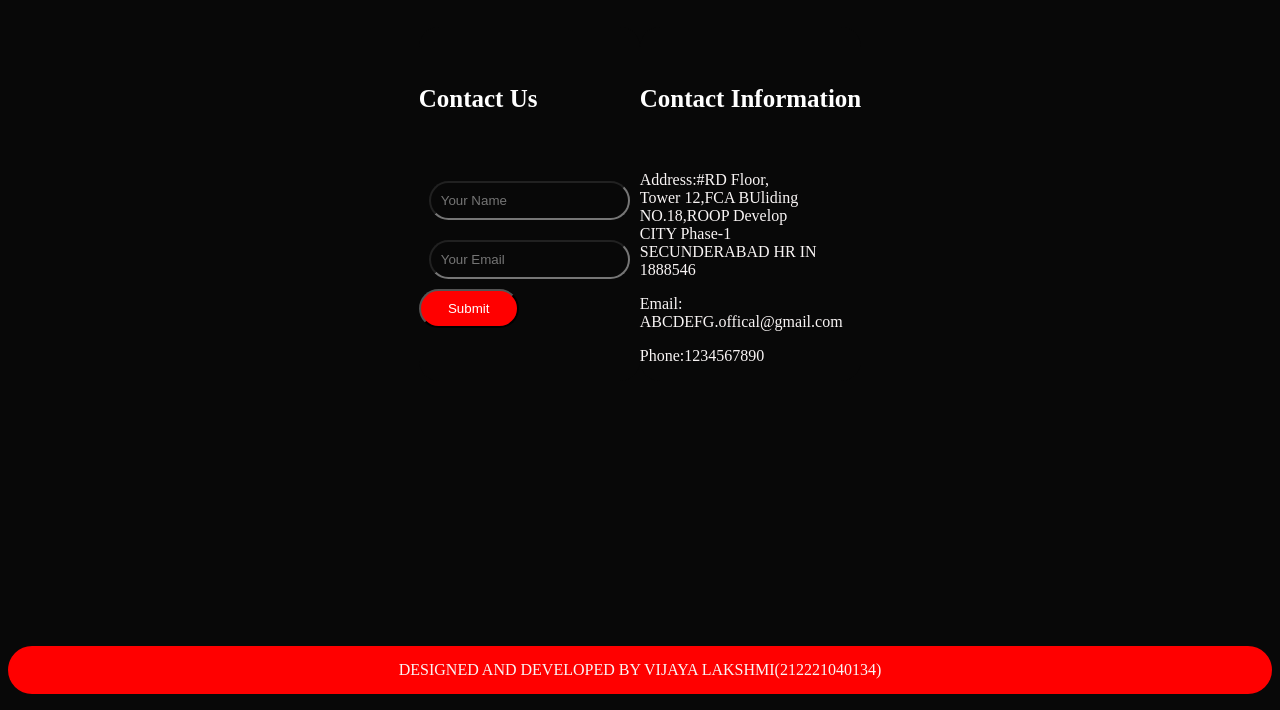
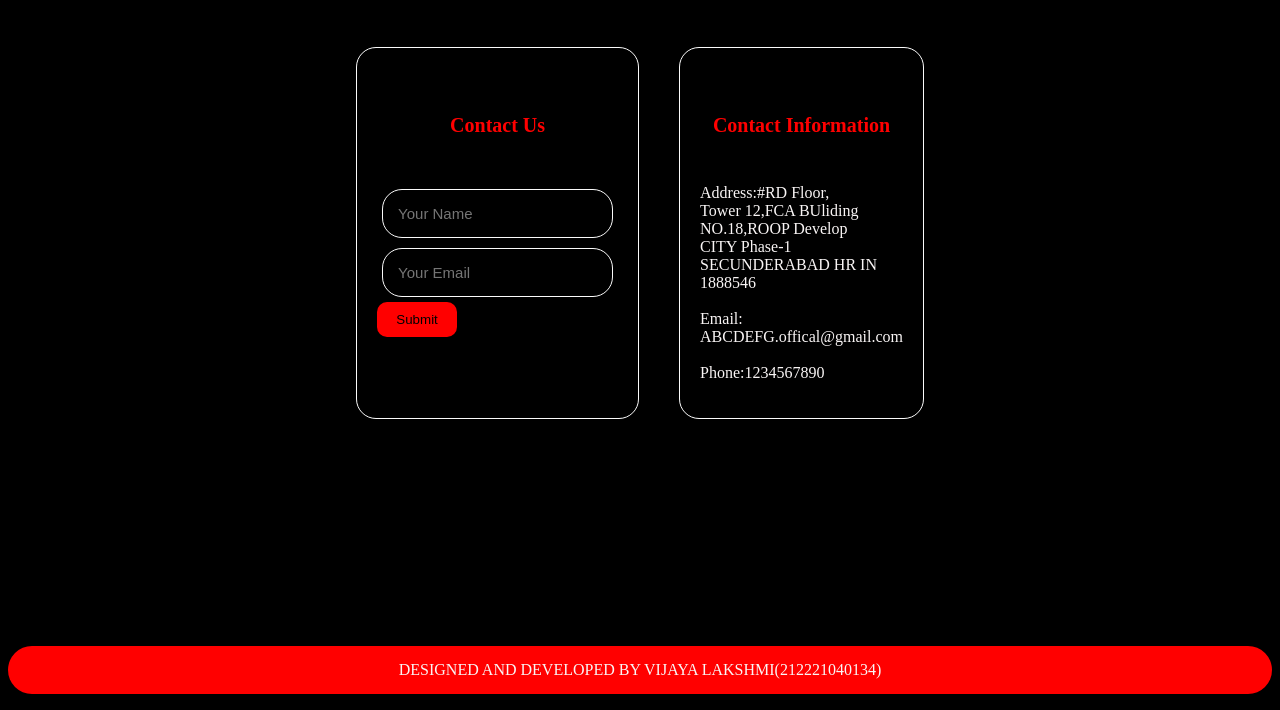
Before and after one commit to Vijayalakshmi230/CSSBasics, a plain HTML site: page contact.html in a window 1280 px wide. Shown: the part 98-808 px from the top of the page. Drawn offline with Linux system fonts and the light colour scheme.

Commit message:
Final commit

```diff
--- a/contact.html
+++ b/contact.html
@@ -43,9 +43,9 @@
             <div class="box">
                 <h6>Contact Information</h6>
                 <p>Address:#RD Floor,<br>Tower 12,FCA BUliding<br>NO.18,ROOP Develop<br>CITY Phase-1<br>SECUNDERABAD HR
-                    IN<br>1888546</p>
-                <p>Email:<br>ABCDEFG.offical@gmail.com</p>
-                <p>Phone:1234567890</p>
+                    IN<br>1888546<br>
+                <br>Email:<br>ABCDEFG.offical@gmail.com<br>
+                <br>Phone:1234567890<br>
             </div>
         </div>
     </section>
--- a/css/contact.css
+++ b/css/contact.css
@@ -1,6 +1,6 @@
 *{
     box-sizing: border-box;
-    background-color: rgb(8, 8, 8);
+    background-color: rgb(0, 0, 0);
 }
 html{
     height: 100%;
@@ -65,35 +65,38 @@ li a:hover{
     background-color: rgb(199, 1, 1);
 }
 .container{
-    display: flex;
-    border: 1px soild white;
+    display:flex;
+    flex-wrap: wrap;
     justify-content: center;
 }
 .box{
-    border: 10px soild white;
+    margin:20px;
+    border: 1px solid rgb(250, 250, 250);
     border-radius: 20px;
+    padding: 20px;
 }
 h6{
-    color:white;
-    font-size: 25px;
+    text-align: center;
+    color:red;
+    font-size: 20px;
+}
+input{
+    border: 1px solid rgb(250, 250, 250);
+    border-radius: 20px;
+    padding:15px;
+    margin: 5px;
+    color:#ccc;
+    font-size: 15px;
 }
 p{
-    color: #f9f5f5;
-}
-input{
-    color:gray;
-    border: 4px soild rgb(244, 244, 244);
-    padding: 10px;
-    margin: 10px;;
-    border-radius: 20px;
+    color:#f9f5f5;
 }
 .button1{
-    color: white;
-    border: 1px soild white;
     background-color: red;
-    padding: 10px;
-    width:100px;
-    border-radius: 20px;
+    width: 80px;
+    padding: 10px 10px;
+    border-radius: 10px;
+    border:none;
 }
 footer{
     margin-top: auto;
--- a/css/people.css
+++ b/css/people.css
@@ -66,17 +66,23 @@ li a:hover{
 }
 .flex-container{
     display: flex;
+    align-items: center;
+    margin: 20px;
+    justify-content: center;
+    padding: 70px;
 }
 img{
-    border: 1px soild white;
+    border: 10px solid rgb(250, 250, 250);
     border-radius: 260px;
 }
 .box{
-    margin:10px;
+    margin:20px;
+    /* border: 1px solid rgb(250, 250, 250); */
 }
-strong{
-
-    color: red;
+p{
+    text-align: center;
+    color:red;
+    font-size: 20px;
 }
 footer{
     margin-top: auto;
```
Also changed, not shown: people.html (+5 -5 lines).
